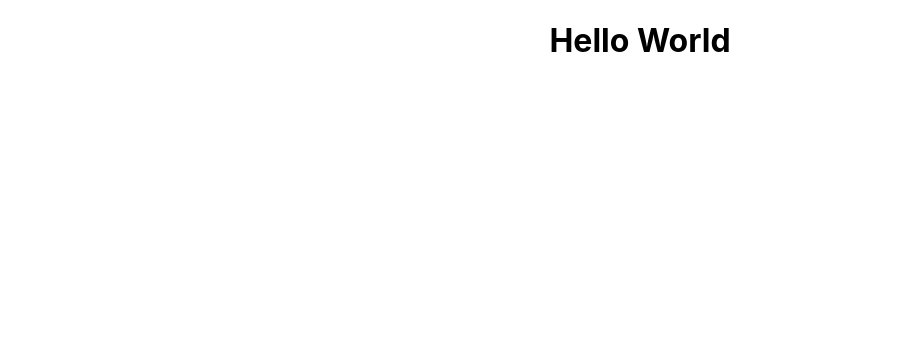
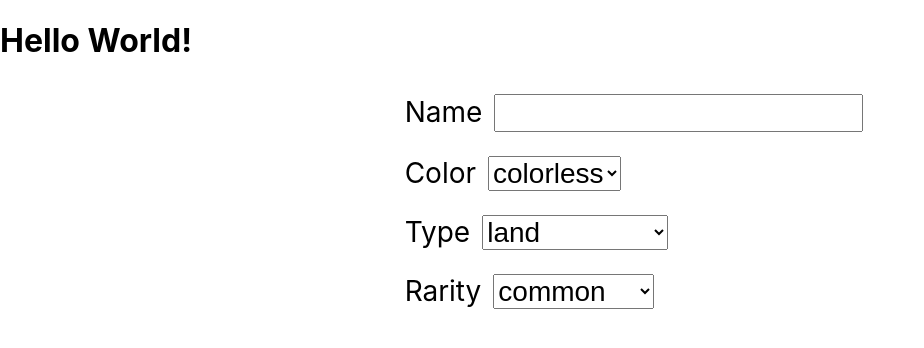
Before and after one commit to JaScMa/mtg, a React (Create React App) app: page / in a window 1280 px wide. Shown: the top 348 px of the page, without its empty margins (0-924 px from the left). Built offline with nearby package versions, Linux system fonts and the light colour scheme.

Commit message:
search-basic

```diff
--- a/src/App.css
+++ /dev/null
@@ -1,38 +0,0 @@
-.App {
-  text-align: center;
-}
-
-.App-logo {
-  height: 40vmin;
-  pointer-events: none;
-}
-
-@media (prefers-reduced-motion: no-preference) {
-  .App-logo {
-    animation: App-logo-spin infinite 20s linear;
-  }
-}
-
-.App-header {
-  background-color: #282c34;
-  min-height: 100vh;
-  display: flex;
-  flex-direction: column;
-  align-items: center;
-  justify-content: center;
-  font-size: calc(10px + 2vmin);
-  color: white;
-}
-
-.App-link {
-  color: #61dafb;
-}
-
-@keyframes App-logo-spin {
-  from {
-    transform: rotate(0deg);
-  }
-  to {
-    transform: rotate(360deg);
-  }
-}
--- a/src/App.js
+++ b/src/App.js
@@ -1,14 +1,12 @@
-import logo from './logo.svg';
-import './App.css';
+import Search from "./Search";
 
-function App() {
-  return (
-    <div className="App">
-      <body>
-        <h1>Hello World</h1>
-      </body>
+const App = () => {
+  return(
+    <div>
+      <h1>Hello World!</h1>
+      <Search/>
     </div>
-  );
+  )
 }
 
 export default App;
--- /dev/null
+++ b/src/Search.js
@@ -0,0 +1,63 @@
+import { useState } from "react";
+import "./style/search.css"
+
+
+
+const colors = ["colorless", "blue", "green", "red", "black", "white"];
+const types = ["land", "creature", "artifact", "enchantment", "planeswalker", "instant", "sorcery"];
+const rarities = ["common", "uncommon", "rare", "mythic"];
+
+const Search = () => {
+
+    return(
+        <div className="center">
+            <form className="search-box">
+                <label htmlFor="cardName">
+                    Name
+                    <input
+                    id="cardName"
+                    />
+                </label>
+                <label htmlFor="color">
+                    Color
+                    <select
+                    id="color"
+                    >
+                            {colors.map((color) => (
+                                <option value={color} key={color}>
+                                    {color}
+                                </option>
+                            ))}
+                    </select>
+                </label>
+                <label htmlFor="type">
+                    Type
+                    <select
+                    id="type"
+                    >
+                        {types.map((type) => (
+                            <option>
+                                {type}
+                            </option>
+                        ))}
+                    </select>
+                </label>
+                <label htmlFor="rarity">
+                    Rarity
+                    <select
+                    id="rarity"
+                    >
+                        {rarities.map((rarity) => (
+                            <option>
+                                {rarity}
+                            </option>
+                        ))}
+
+                    </select>
+                </label>
+            </form>
+        </div>
+    )
+}
+
+export default Search;
--- /dev/null
+++ b/src/style/search.css
@@ -0,0 +1,13 @@
+label, input, select {
+    margin: 6px 12px;
+    font-size: 28px;
+}
+.center {
+    display: flex;
+    justify-content: center;
+}
+.search-box {
+    display: flex;
+    justify-content: center;
+    flex-direction: column;
+}
```
